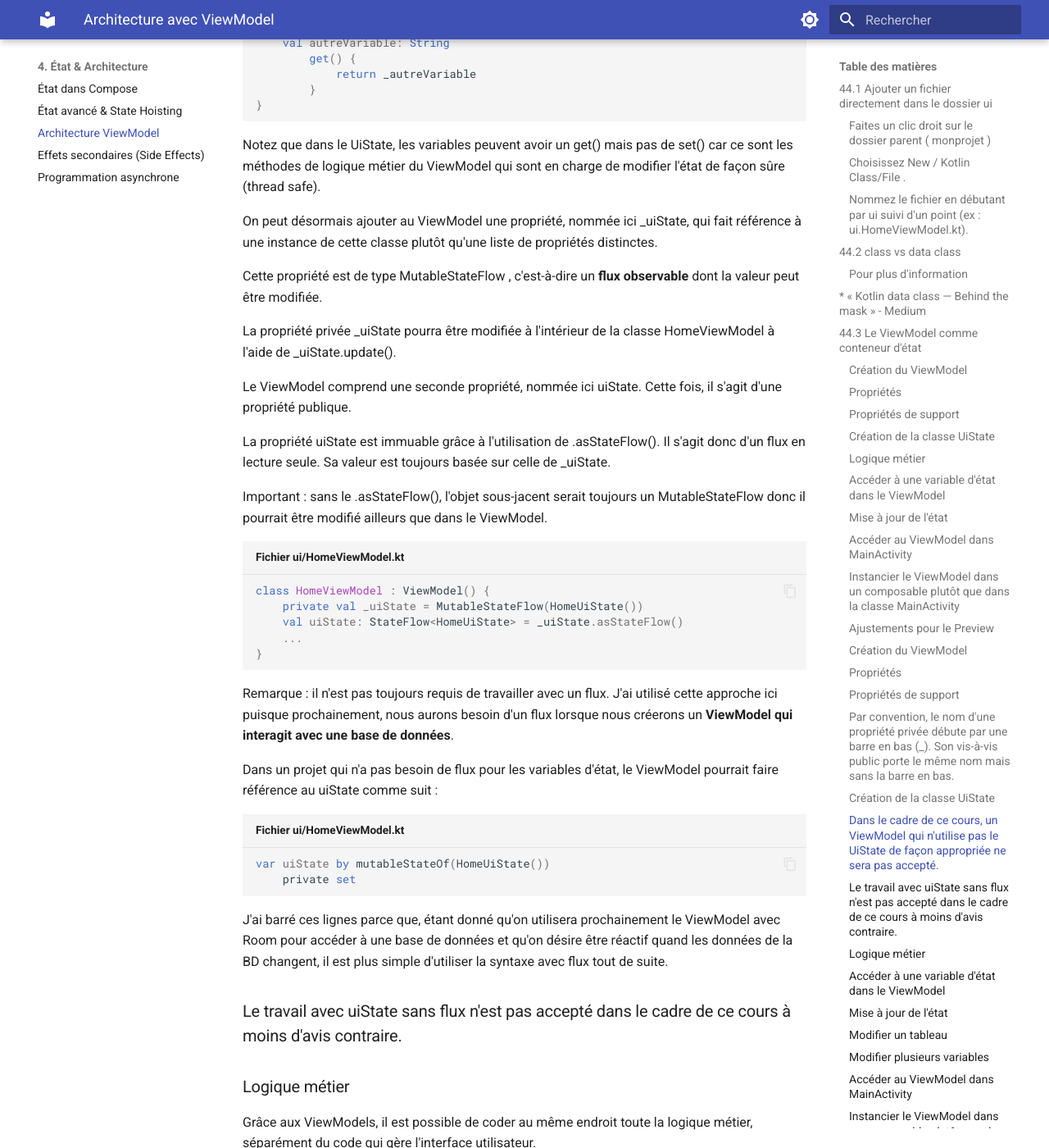
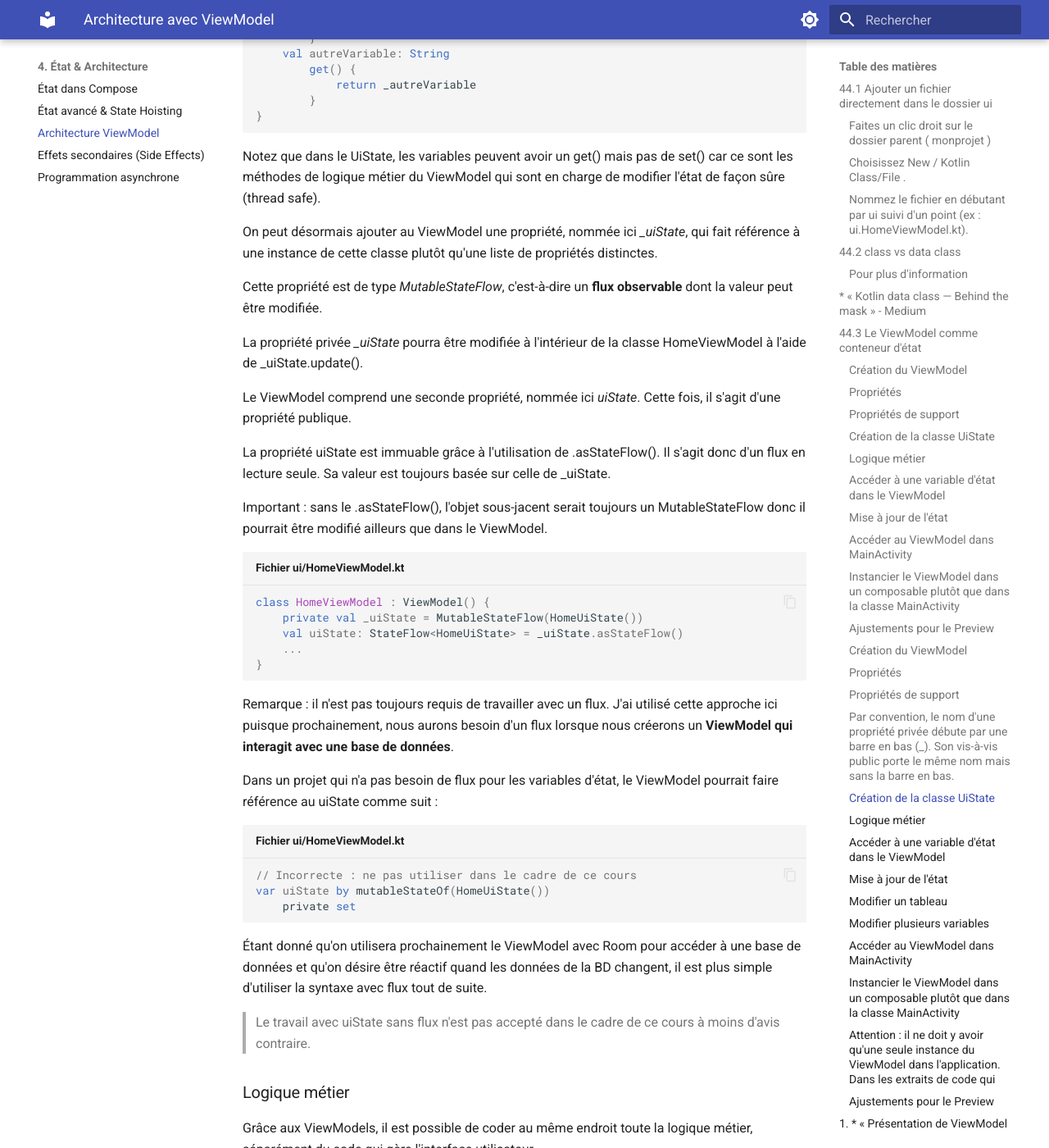
Before and after one commit to Apps-Mobiles-2-Victo/notes_de_cours, an MkDocs documentation site: the page built from docs/04-etat-architecture/viewmodel.md, in a window 1280 px wide and 1400 px high, scrolled down 5403 px. Shown: the whole window at 82% size. Built offline with MkDocs 1.6.1 and Material for MkDocs 9.7.7, drawn with Linux system fonts in a browser that asks for light colours; some of the changed text lies outside the part shown.

Commit message:
Fix typos and improve clarity in viewmodel.md documentation

````diff
--- a/docs/04-etat-architecture/viewmodel.md
+++ b/docs/04-etat-architecture/viewmodel.md
@@ -138,11 +138,10 @@
 Chacun des ViewModels de l'application sera placé dans un dossier nommé *ui*  et portera un nom qui se termine par ViewModel.
 
 
-Le ui dossier est au même niveau que le fichier *MainActiviy.kt* , par exemple *app/src/main/java/com/monnom/monprojet/ui/HomeViewModel.kt* .
+Le dossier *ui* est au même niveau que le fichier *MainActiviy.kt* , par exemple *app/src/main/java/com/monnom/monprojet/ui/HomeViewModel.kt* .
 
 
 Un ViewModel est simplement une classe qui hérite de la classe *ViewModel*.
-
 
 ```kotlin title="Fichier ui/HomeViewModel.kt"
 import androidx.lifecycle.ViewModel
@@ -154,7 +153,6 @@
     }
 }
 ```
-
 
 ### Propriétés
 
@@ -168,16 +166,16 @@
 
 Notez que lorsqu'il n'y a aucun spécificateur d'accès, une propriété est considérée publique.
 
-> Le code ci-dessous est barré puisque je vous présente une technique plus intéressante plus bas.
-
+> Ne pas prendre le Le code ci-dessous comme exemple, je vous présente une technique plus intéressante plus bas.
 
 ```kotlin title="Fichier ui/HomeViewModel.kt"
 
-~~class HomeViewModel : ViewModel() {
-~~    val points: MutableState<Int> = mutableStateOf(0)
-~~    val partieTerminee: MutableState<Boolean> = mutableStateOf(false)
-~~    ...
-~~}
+// Exemple à ne pas utiliser dans le cadre de ce cours. Voir plus bas pour la technique recommandée.
+class HomeViewModel : ViewModel() {
+    val points: MutableState<Int> = mutableStateOf(0)
+    val partieTerminee: MutableState<Boolean> = mutableStateOf(false)
+    ...
+}
 
 ```
 
@@ -191,10 +189,11 @@
 ### Par convention, le nom d'une propriété privée débute par une barre en bas (_). Son vis-à-vis public porte le même nom mais sans la barre en bas.
 
 
-Ici encore, le code est barré puisqu'on préférera utiliser la technique présentée plus bas.
+Ici encore, on préférera utiliser la technique présentée plus bas.
 
 
 ```kotlin title="Fichier ui/HomeViewModel.kt"
+// Exemple à ne pas utiliser dans le cadre de ce cours. Voir plus bas pour la technique recommandée.
 class HomeViewModel : ViewModel() {
     private val _points: MutableState<Int> = mutableStateOf(0)
     val points: Int
@@ -263,24 +260,17 @@
 
 Notez que dans le UiState, les variables peuvent avoir un get() mais pas de set() car ce sont les méthodes de logique métier du ViewModel qui sont en charge de modifier l'état de façon sûre (thread safe).
 
+On peut désormais ajouter au ViewModel une propriété, nommée ici *_uiState*, qui fait référence à une instance de cette classe plutôt qu'une liste de propriétés distinctes.
 
-On peut désormais ajouter au ViewModel une propriété, nommée ici _uiState, qui fait référence à une instance de cette classe plutôt qu'une liste de propriétés distinctes.
+Cette propriété est de type *MutableStateFlow*, c'est-à-dire un **flux observable** dont la valeur peut être modifiée.
 
+La propriété privée *_uiState* pourra être modifiée à l'intérieur de la classe HomeViewModel à l'aide de _uiState.update().
 
-Cette propriété est de type MutableStateFlow , c'est-à-dire un **flux observable** dont la valeur peut être modifiée.
-
-
-La propriété privée _uiState pourra être modifiée à l'intérieur de la classe HomeViewModel à l'aide de _uiState.update().
-
-
-Le ViewModel comprend une seconde propriété, nommée ici uiState. Cette fois, il s'agit d'une propriété publique.
-
+Le ViewModel comprend une seconde propriété, nommée ici *uiState*. Cette fois, il s'agit d'une propriété publique.
 
 La propriété uiState est immuable grâce à l'utilisation de .asStateFlow(). Il s'agit donc d'un flux en lecture seule. Sa valeur est toujours basée sur celle de _uiState.
 
-
 Important : sans le .asStateFlow(), l'objet sous-jacent serait toujours un MutableStateFlow donc il pourrait être modifié ailleurs que dans le ViewModel.
-
 
 ```kotlin title="Fichier ui/HomeViewModel.kt"
 class HomeViewModel : ViewModel() {
@@ -290,36 +280,29 @@
 }
 ```
 
-
 Remarque : il n'est pas toujours requis de travailler avec un flux. J'ai utilisé cette approche ici puisque prochainement, nous aurons besoin d'un flux lorsque nous créerons un **ViewModel qui interagit avec une base de données**.
-
 
 Dans un projet qui n'a pas besoin de flux pour les variables d'état, le ViewModel pourrait faire référence au uiState comme suit :
 
 
 ```kotlin title="Fichier ui/HomeViewModel.kt"
+// Incorrecte : ne pas utiliser dans le cadre de ce cours
 var uiState by mutableStateOf(HomeUiState())
     private set
 ```
 
 
-J'ai barré ces lignes parce que, étant donné qu'on utilisera prochainement le ViewModel avec Room pour accéder à une base de données et qu'on désire être réactif quand les données de la BD changent, il est plus simple d'utiliser la syntaxe avec flux tout de suite.
+Étant donné qu'on utilisera prochainement le ViewModel avec Room pour accéder à une base de données et qu'on désire être réactif quand les données de la BD changent, il est plus simple d'utiliser la syntaxe avec flux tout de suite.
 
-
-### Le travail avec uiState sans flux n'est pas accepté dans le cadre de ce cours à moins d'avis contraire.
-
+> Le travail avec uiState sans flux n'est pas accepté dans le cadre de ce cours à moins d'avis contraire.
 
 ### Logique métier
 
-
 Grâce aux ViewModels, il est possible de coder au même endroit toute la logique métier, séparément du code qui gère l'interface utilisateur.
-
 
 On ajoutera au ViewModel (et non au UiState) une méthode pour chaque opération sur les données.
 
-
 Ces méthodes sont le seul endroit où les variables d'état peuvent être modifiées.
-
 
 Évidemment, il ne doit pas y avoir de composables dans le ViewModel. Le ViewModel gère des données mais ne fait pas d'affichage.
 
@@ -349,27 +332,18 @@
 
 ### Mise à jour de l'état
 
-
 Ce sont les méthodes du ViewModel qui doivent se charger de modifier la variable d'état _uiState.
-
 
 Pour mettre à jour l'état de façon sécuritaire dans un environnement avec plusieurs fils d'exécution, il faut utiliser _uiState.update.
 
-
 À l'intérieur de cette méthode, il faudra effectuer une copie du UiState pour que Jetpack Compose soit informé de la modification de l'état.
 
-
-La copie utilisera un paramètre implicite nommé it, qui représente l'objet _uiState.
-
+La copie utilisera un paramètre implicite nommé *it*, qui représente l'objet *_uiState*.
 
 On peut d'ailleurs voir ce paramètre dans l'IDE :
 
 
-
-
 ![Illustration](../images/page_156_img_01_516x50.png)
-
-
 
 
 Voici un exemple de logique métier qui met à jour l'état :
@@ -401,7 +375,6 @@
 
 Dans le cas particulier d'un tableau déclaré avec List<...> dans ale UiState, il faudra prendre une précaution supplémentaire car à la base, il est immuable.
 
-
 On le transformera en tableau modifiable auquel on applique une instruction.
 
 
@@ -421,7 +394,7 @@
 ```
 
 
-!!! warning "Attention : pour ajo" Attention : pour ajouter un élément au tableau, il n'est pas possible de faire  _monTableau = it.monTableau.toMutableList.add(...)  puisque la méthode add() retourne un booléen.
+>Attention : pour ajouter un élément au tableau, la méthode il n'est pas possible de faire  _monTableau = it.monTableau.toMutableList.add(...)  puisque la méthode add() retourne un booléen. et non le tableau modifié. Il faut plutôt utiliser la méthode apply{} pour effectuer l'ajout et retourner le tableau modifié.
 
 
 Vous devrez plutôt faire ceci :
@@ -817,13 +780,9 @@
 Par contre, cette technique pourrait être intéressante des différentes situations :
 
 
-#### Le ViewModel travaille avec un contexte quelconque plutôt qu'avec celui de l'application
-
-
-#### Le ViewModel reçoit un id en paramètre afin d'aller chercher les données d'un enregistrement dès son instanciation
-
-
-#### Le ViewModel a besoin de connaître l'identifiant de l'usager actif dans une application multi-usagers
+- Le ViewModel travaille avec un contexte quelconque plutôt qu'avec celui de l'application
+- Le ViewModel reçoit un id en paramètre afin d'aller chercher les données d'un enregistrement dès son instanciation
+- Le ViewModel a besoin de connaître l'identifiant de l'usager actif dans une application multi-usagers
 
 
 #### Pour plus d'information
````
Also changed, not shown: other parts of docs/04-etat-architecture/viewmodel.md (+6 -23 lines).
